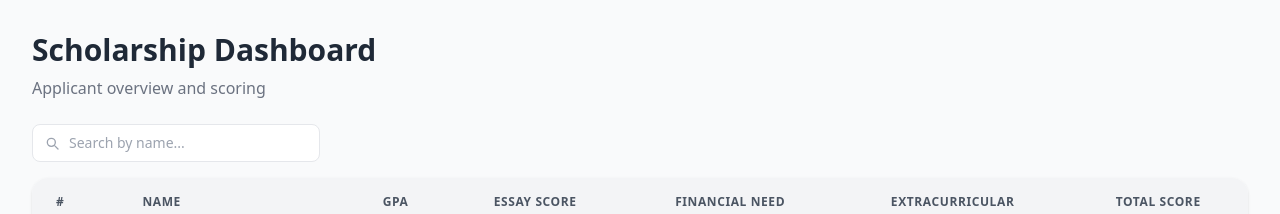
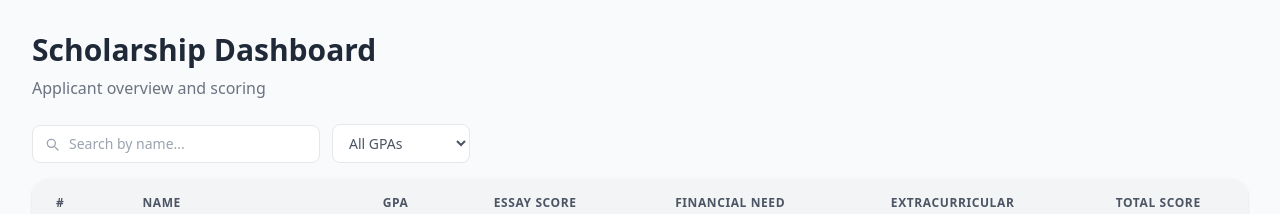
Before and after one commit to gaelle-nassar/scholarship-dashboard, a Nuxt app: page / in a window 1280 px wide. Shown: the top 214 px of the page. Built offline with nearby package versions, Linux system fonts and the light colour scheme.

Commit message:
add GPA Filter

```diff
--- a/app/components/ApplicantsTable.vue
+++ b/app/components/ApplicantsTable.vue
@@ -1,6 +1,9 @@
 <template>
   <div class="space-y-4">
-  <SearchBar v-model="query" />
+  <div class="flex items-center gap-3">
+    <SearchBar v-model="query" />
+    <GpaFilter v-model="minGpa" />
+  </div>
   <div class="bg-white rounded-2xl shadow overflow-hidden">
     <table class="w-full text-sm text-left">
       <thead class="bg-gray-100 text-gray-600 uppercase text-xs tracking-wider">
@@ -28,5 +31,6 @@
 
 <script setup>
 const query = ref('')
-const { sortedApplicants } = useApplicants(query)
+const minGpa = ref('')
+const { sortedApplicants } = useApplicants(query, minGpa)
 </script>
--- /dev/null
+++ b/app/components/GpaFilter.vue
@@ -0,0 +1,17 @@
+<template>
+  <select
+    :value="modelValue"
+    @change="$emit('update:modelValue', $event.target.value)"
+    class="text-sm border border-gray-200 rounded-lg px-3 py-2 bg-white text-gray-600 focus:outline-none focus:ring-2 focus:ring-indigo-300 focus:border-transparent transition"
+  >
+    <option value="">All GPAs</option>
+    <option value="3.5">3.5 and above</option>
+    <option value="3.0">3.0 and above</option>
+    <option value="2.5">2.5 and above</option>
+  </select>
+</template>
+
+<script setup>
+defineProps({ modelValue: { type: String, default: '' } })
+defineEmits(['update:modelValue'])
+</script>
--- a/app/composables/useApplicants.js
+++ b/app/composables/useApplicants.js
@@ -8,11 +8,12 @@ export function computeTotalScore(a) {
   return (gpa + essay + financial + extra).toFixed(2)
 }
 
-export function useApplicants(query) {
+export function useApplicants(query, minGpa) {
   const sortedApplicants = computed(() => {
     const q = query?.value?.toLowerCase() ?? ''
+    const gpa = parseFloat(minGpa?.value) || 0
     return [...applicants]
-      .filter(a => a.name.toLowerCase().includes(q))
+      .filter(a => a.name.toLowerCase().includes(q) && a.gpa >= gpa)
       .sort((a, b) => computeTotalScore(b) - computeTotalScore(a))
   })
 
```
